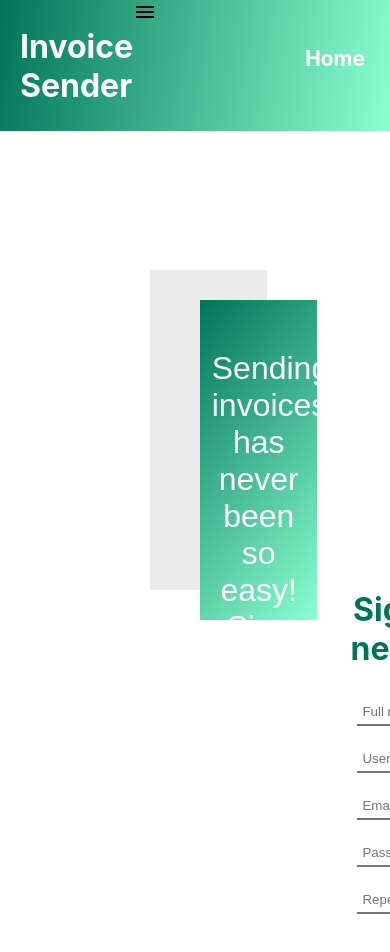
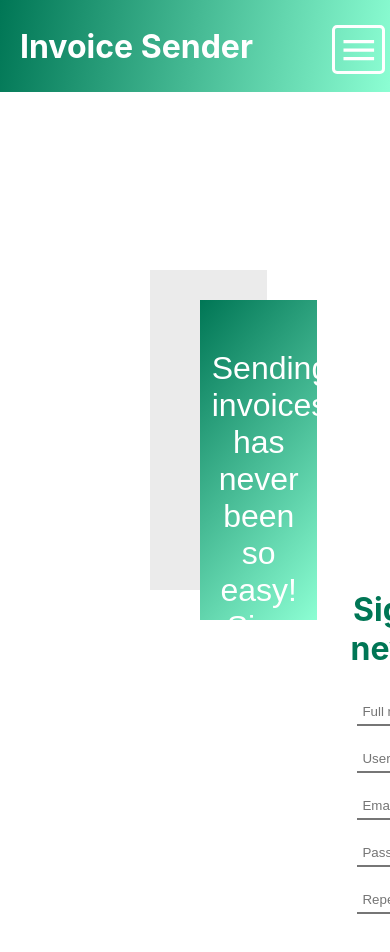
Before and after one commit to grantaspetraitis/Invoice-sender-app, a React (Create React App) app in the folder client/: page / in a window 390 px wide. Shown: the top 952 px of the page. Built offline with nearby package versions, Linux system fonts and the light colour scheme.

Commit message:
added burger menu

```diff
--- a/client/package.json
+++ b/client/package.json
@@ -2,10 +2,10 @@
   "name": "client",
   "version": "0.1.0",
   "private": true,
-
   "dependencies": {
     "@emotion/react": "^11.9.3",
     "@emotion/styled": "^11.9.3",
+    "@mui/icons-material": "^5.8.4",
     "@mui/material": "^5.9.1",
     "@testing-library/jest-dom": "^5.16.4",
     "@testing-library/react": "^13.3.0",
--- a/client/src/App.css
+++ b/client/src/App.css
@@ -1,30 +1,46 @@
 /* Navbar */
 
-.navbar li {
+.burger-menu li {
   list-style: none;
   padding: 30px;
 }
 
-.burger {
+.navbar {
   display: none;
 }
 
-.navbar li a {
+.close-icon {
+  filter: invert(100%) sepia(0%) saturate(7500%) hue-rotate(327deg) brightness(103%) contrast(102%);
+  zoom: 170%;
+  position: absolute;
+  left: 85%;
+  bottom: 85%;
+}
+
+.burger {
+  position: absolute;
+  left: 85%;
+  bottom: 20%;
+  zoom: 170%;
+  padding-top: 1px;
+  padding-left: 2px;
+  padding-right: 2px;
+  border: 2px solid rgb(0, 0, 0);
+  border-radius: 3px;
+  filter: invert(100%) sepia(0%) saturate(7500%) hue-rotate(327deg) brightness(103%) contrast(102%);
+}
+
+.hidden {
+  display: none;
+}
+
+.burger-menu li a {
   text-decoration: none;
   color: white;
   font-weight: bold;
   font-size: 1.3em;
 }
 
-.navbar li a:hover {
-  transform: scale(105%)
-}
-
-.navbar {
-  display: flex;
-  position: relative;
-  left: 20%;
-}
 
 .navbar-container {
   display: flex;
@@ -90,6 +106,7 @@
   0% {
     transform: rotate(0);
   }
+
   100% {
     transform: rotate(360deg);
   }
@@ -107,7 +124,8 @@
   animation: text-color 2s ease-in-out alternate;
 }
 
-.spinner::before, .spinner::after {
+.spinner::before,
+.spinner::after {
   content: '';
   position: absolute;
   width: 50%;
@@ -126,7 +144,7 @@
 }
 
 .spinner::after {
-  border-right-color:#025c42;
+  border-right-color: #025c42;
   --duration: 2.5s;
   --timing: ease-out;
 }
@@ -153,12 +171,7 @@
   padding-bottom: 50px;
 }
 
-@media (max-width: 600px){
-
-  .navbar {
-    display: flex;
-    position: relative;
-  }
+@media (min-width: 1200px) {
 
   .navbar-container {
     display: flex;
@@ -169,8 +182,14 @@
     z-index: 99;
   }
 
-  .burger {
-    display: unset;
+  .burger-style {
+    display: none;
+  }
+
+  .navbar {
+    display: flex;
+    position: relative;
+    left: 20%;
   }
 }
 
@@ -217,7 +236,7 @@
 
 .select {
   border-style: hidden;
-  background-color:rgba(214, 214, 214, 0)
+  background-color: rgba(214, 214, 214, 0)
 }
 
 .select:focus {
--- a/client/src/components/Navbar.jsx
+++ b/client/src/components/Navbar.jsx
@@ -2,22 +2,72 @@ import { useContext } from 'react';
 import { Link, useNavigate } from 'react-router-dom';
 import { AppContext } from '../Context';
 import MenuIcon from '@mui/icons-material/Menu';
+import { useState } from 'react';
+import CloseIcon from '@mui/icons-material/Close';
 
 
 const Navbar = () => {
 
     const { login, setLogin } = useContext(AppContext);
     const navigate = useNavigate();
+    const [burger, setBurger] = useState(false);
 
     const logout = () => {
         setLogin(null);
         navigate('/login');
     }
 
+    const onClick = e => {
+        setBurger(state => !state);
+    }
+
     return (
         <nav className="navbar-container">
             <h1 style={{ color: "white", paddingLeft: 20, fontSize: "2em" }}>Invoice Sender</h1>
-            <MenuIcon className="burger" />
+            <div className={burger ? "hidden" : "burger-style" }>
+                <MenuIcon className="burger" onClick={onClick} />
+            </div>
+            <div className={burger ? "close-icon" : "hidden" }>
+                <CloseIcon onClick={onClick} />
+            </div>
+            {
+                burger && <div>
+                    {
+                        login ?
+
+                            <ul className="burger-menu">
+                                <li>
+                                    <Link to="/newinvoice">Send an invoice</Link>
+                                </li>
+                                <li>
+                                    <Link to="/profile">My profile</Link>
+                                </li>
+                                <li>
+                                    <Link to="/details">Account details</Link>
+                                </li>
+                                <li>
+                                    <span style={{ cursor: "pointer" }} onClick={logout}>Log out</span>
+                                </li>
+
+                            </ul>
+
+                            :
+
+                            <ul className="burger-menu">
+                                <li>
+                                    <Link to="/">Home</Link>
+                                </li>
+                                <li>
+                                    <Link to="/login">Login</Link>
+                                </li>
+                                <li>
+                                    <Link to="/register">Register</Link>
+                                </li>
+                            </ul>
+
+                    }
+                </div>
+            }
             <ul className="navbar">
                 {login ? (
                     <>
```
Also changed, not shown: 1 other file (tests, documents, lock files or other folders).
